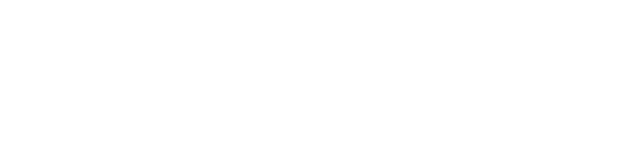
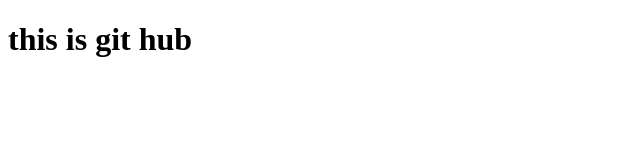
Before and after one commit to codeWith-deep/first-demo-code, a plain HTML site: page index.html in a window 1280 px wide. Shown: the whole page, without its empty margins (0-640 px from the left). Drawn offline with Linux system fonts and the light colour scheme.

Commit message:
new html added

```diff
--- a/index.html
+++ b/index.html
@@ -6,6 +6,6 @@
     <title>Document</title>
 </head>
 <body>
-
+    <h1>this is git hub</h1>
 </body>
 </html>
```
Also changed, not shown: 1 other file.
